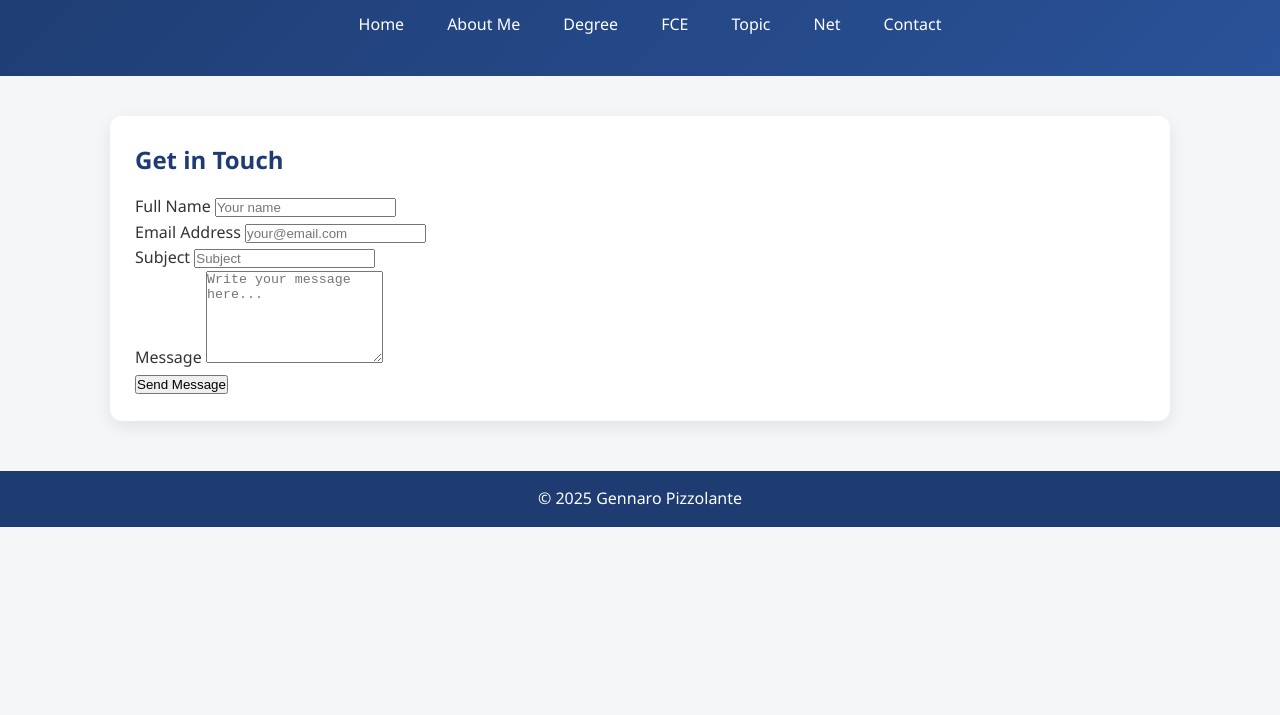
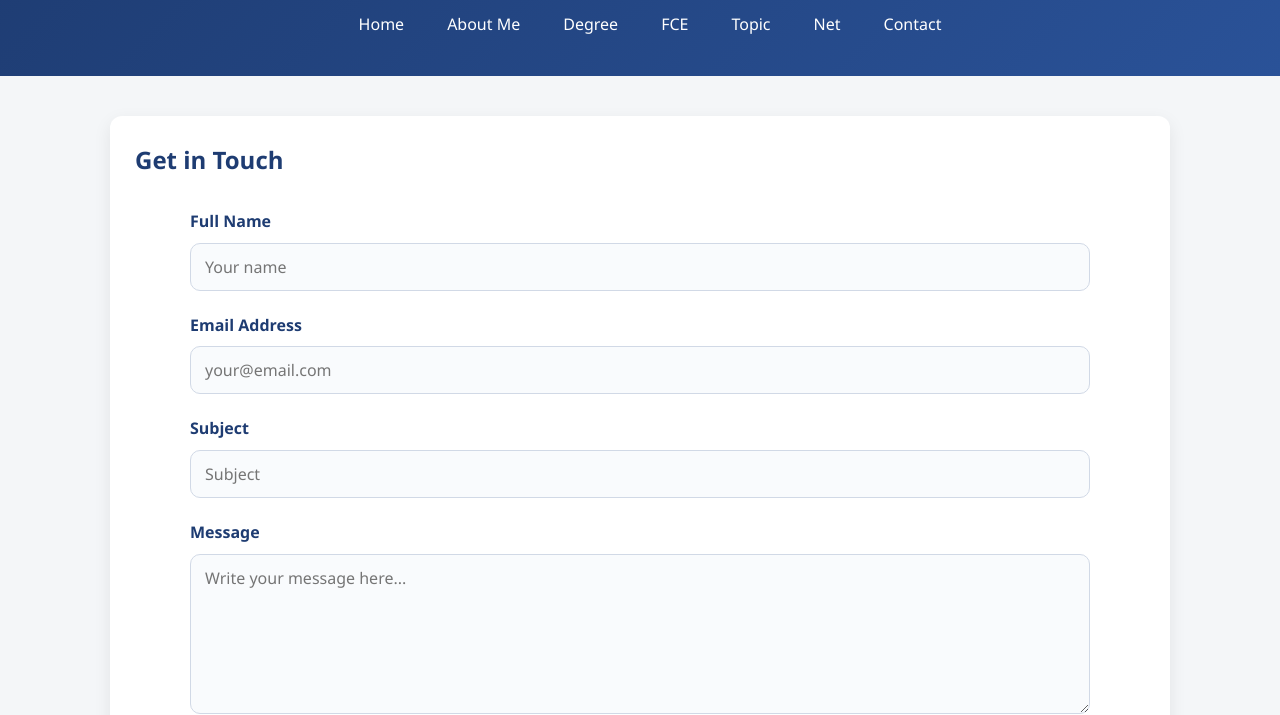
Before and after one commit to gennaro-pizzolante-dagher/web_page_pizzolante, a plain HTML site: page docs/public/contact.html in a window 1280 px wide. Shown: the part 89-804 px from the top of the page. Drawn offline with Linux system fonts and the light colour scheme.

Commit message:
Clean and consolidate global styles

```diff
--- a/docs/css/styles.css
+++ b/docs/css/styles.css
@@ -1,17 +1,33 @@
-
+/* =========================
+   GLOBAL RESET
+========================= */
 * {
   box-sizing: border-box;
   margin: 0;
   padding: 0;
 }
 
+/* =========================
+   LAYOUT (fix white space + sticky footer)
+========================= */
+html, body {
+  height: 100%;
+}
+
 body {
+  margin: 0;
+  display: flex;
+  flex-direction: column;
+
   font-family: "Segoe UI", Tahoma, Geneva, Verdana, sans-serif;
   background-color: #f4f6f8;
   color: #333;
   line-height: 1.6;
 }
 
+/* =========================
+   HEADER + NAV
+========================= */
 header {
   background: linear-gradient(135deg, #1e3c72, #2a5298);
   color: white;
@@ -45,9 +61,13 @@ nav a:hover {
   background: rgba(255, 255, 255, 0.2);
 }
 
-
+/* =========================
+   MAIN + SECTIONS (cards)
+========================= */
 main {
+  flex: 1;
   max-width: 1100px;
+  width: 100%;
   margin: 40px auto;
   padding: 0 20px;
 }
@@ -69,7 +89,6 @@ section p {
   margin-bottom: 10px;
 }
 
-
 ul {
   padding-left: 20px;
 }
@@ -78,16 +97,158 @@ li {
   margin-bottom: 8px;
 }
 
-
-footer {
-  background-color: #1e3c72;
-  color: white;
-  text-align: center;
-  padding: 15px;
-  margin-top: 50px;
+/* =========================
+   TABLE STYLING (Degree)
+========================= */
+table {
+  width: 100%;
+  border-collapse: separate;
+  border-spacing: 0 12px;
+  margin-top: 20px;
 }
 
+thead th {
+  text-align: left;
+  padding: 14px 16px;
+  background-color: #f1f4f8;
+  color: #1e3c72;
+  font-weight: 600;
+}
 
+tbody tr {
+  background-color: #ffffff;
+  box-shadow: 0 4px 12px rgba(0, 0, 0, 0.05);
+}
+
+tbody td {
+  padding: 14px 16px;
+  vertical-align: middle;
+}
+
+tbody tr td:first-child {
+  border-radius: 10px 0 0 10px;
+}
+
+tbody tr td:last-child {
+  border-radius: 0 10px 10px 0;
+}
+
+/* =========================
+   IMAGES
+========================= */
+.profile-image {
+  display: block;
+  width: 280px;
+  height: 280px;
+  margin: 25px auto;
+  object-fit: cover;
+  border-radius: 50%;
+  box-shadow: 0 10px 25px rgba(0, 0, 0, 0.15);
+}
+
+.fce-image {
+  display: block;
+  width: 80%;
+  max-width: 650px; /* un poco más ancho para que no se vean pequeñas */
+  height: auto;
+  margin: 25px auto;
+  border-radius: 10px;
+  object-fit: cover;
+  box-shadow: 0 8px 20px rgba(0, 0, 0, 0.12);
+}
+
+/* =========================
+   CONTACT FORM (professional)
+========================= */
+form {
+  max-width: 900px; /* más ancho */
+  width: 100%;
+  margin: 30px auto 0;
+}
+
+form div {
+  display: flex;
+  flex-direction: column;
+  margin-bottom: 22px;
+}
+
+form label {
+  font-weight: 600;
+  margin-bottom: 8px;
+  color: #1e3c72;
+}
+
+form input,
+form textarea {
+  padding: 12px 14px;
+  border: 1px solid #d1d9e6;
+  border-radius: 10px;
+  font-size: 1rem;
+  font-family: inherit;
+  background-color: #f9fbfd;
+  transition: border-color 0.2s, box-shadow 0.2s, background-color 0.2s;
+}
+
+form input:focus,
+form textarea:focus {
+  outline: none;
+  border-color: #1e3c72;
+  box-shadow: 0 0 0 3px rgba(30, 60, 114, 0.15);
+  background-color: #ffffff;
+}
+
+form textarea {
+  resize: vertical;
+  min-height: 160px;
+}
+
+form button,
+form input[type="submit"] {
+  align-self: flex-start;
+  padding: 12px 24px;
+  background-color: #1e3c72;
+  color: #ffffff;
+  border: none;
+  border-radius: 25px;
+  font-size: 1rem;
+  font-weight: 600;
+  cursor: pointer;
+  transition: background-color 0.2s, transform 0.1s, box-shadow 0.1s;
+}
+
+form button:hover,
+form input[type="submit"]:hover {
+  background-color: #16305a;
+  transform: translateY(-1px);
+  box-shadow: 0 6px 14px rgba(0, 0, 0, 0.15);
+}
+
+/* =========================
+   FULL-WIDTH FOOTER (even inside centered layout)
+========================= */
+footer {
+  position: relative;
+  left: 50%;
+  right: 50%;
+  margin-left: -50vw;
+  margin-right: -50vw;
+
+  width: 100vw;
+  background-color: #1e3c72;
+  color: #ffffff;
+  text-align: center;
+  padding: 22px 10px;
+  margin-top: 40px;
+}
+
+footer p {
+  margin: 0;
+  font-weight: 500;
+}
+
+/* =========================
+   RESPONSIVE
+========================= */
 @media (max-width: 768px) {
   header h1 {
     font-size: 1.8rem;
@@ -100,4 +261,12 @@ footer {
   section {
     padding: 20px;
   }
+
+  form {
+    max-width: 100%;
+  }
+
+  .fce-image {
+    width: 100%;
+  }
 }
```
